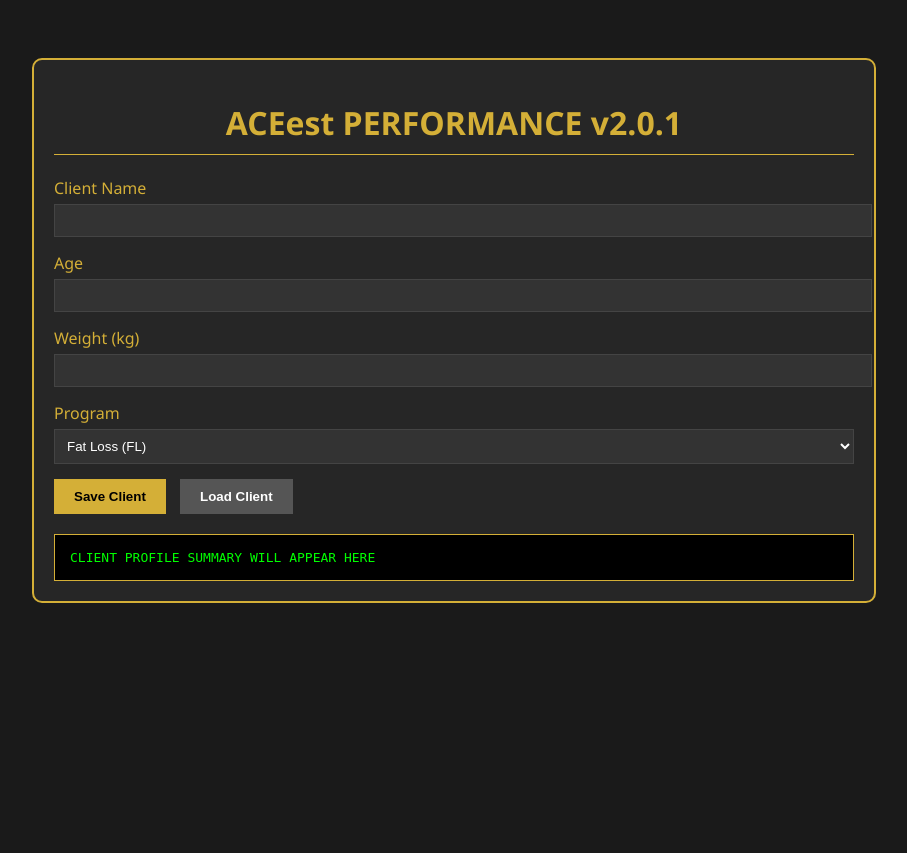
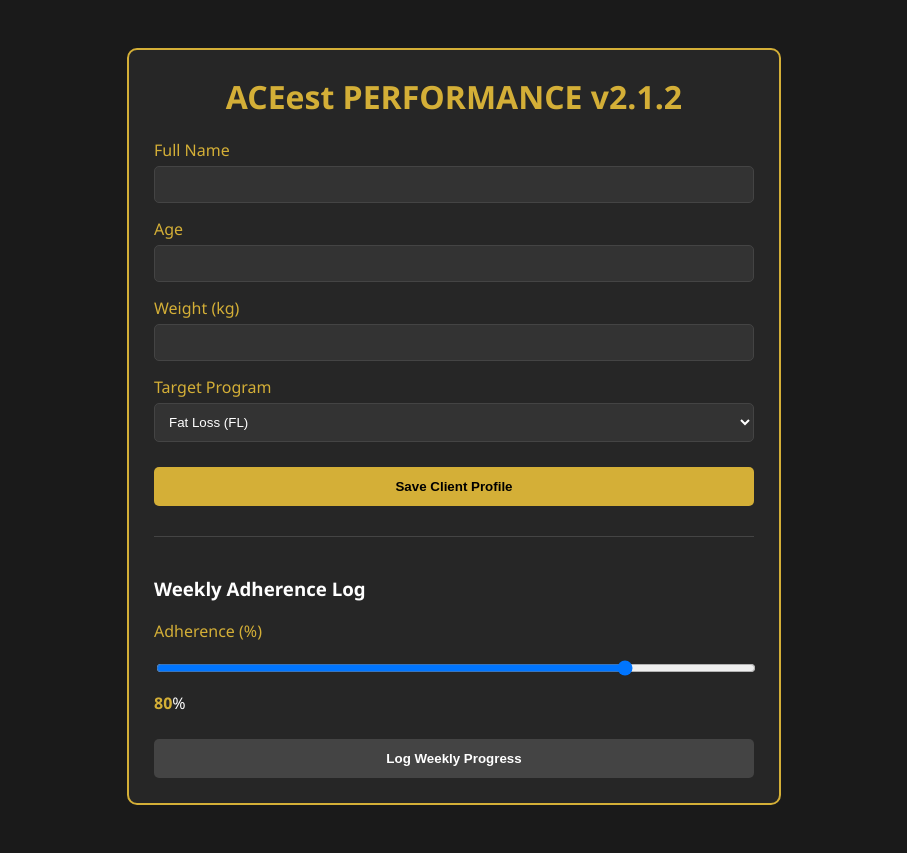
Before and after one commit to Ramyashreeyr2309/DevOps_Assignment_ACEest_Gym_and_Fitness_Application, a Flask app: page / in a window 1280 px wide. Shown: the whole page, without its empty margins (186-1093 px from the left). Before the commit the page ends 603 px from the top, so only its background shows below. Run offline with Flask 3, Linux system fonts and the light colour scheme.

Commit message:
created app_v_2_1_2

```diff
--- a/app/app.py
+++ b/app/app.py
@@ -1,14 +1,15 @@
 import sqlite3
 from flask import Flask, render_template, request, jsonify
+from datetime import datetime
 
 app = Flask(__name__)
 DB_NAME = "aceest_fitness.db"
 
-# Program data from Aceestver2.0.1.py
-PROGRAMS = {
-    "Fat Loss (FL)": {"factor": 22},
-    "Muscle Gain (MG)": {"factor": 35},
-    "Beginner (BG)": {"factor": 26}
+# Data factors from your v2.1.2 script
+PROGRAM_FACTORS = {
+    "Fat Loss (FL)": 22,
+    "Muscle Gain (MG)": 35,
+    "Beginner (BG)": 26
 }
 
 def get_db():
@@ -18,42 +19,56 @@ def get_db():
 
 @app.route('/')
 def index():
-    return render_template('index.html', programs=PROGRAMS.keys())
+    return render_template('index.html', programs=PROGRAM_FACTORS.keys())
 
 @app.route('/save_client', methods=['POST'])
 def save_client():
     data = request.json
     name = data.get('name')
-    age = int(data.get('age', 0))
     weight = float(data.get('weight', 0))
     program = data.get('program')
 
-    # Calculate calories using the factor from your logic
-    factor = PROGRAMS.get(program, {}).get('factor', 25)
+    # Logic from your save_data method
+    factor = PROGRAM_FACTORS.get(program, 25)
     calories = int(weight * factor)
 
+    conn = get_db()
     try:
-        conn = get_db()
         conn.execute("""
             INSERT INTO clients (name, age, weight, program, calories)
             VALUES (?, ?, ?, ?, ?)
             ON CONFLICT(name) DO UPDATE SET
             age=excluded.age, weight=excluded.weight, program=excluded.program, calories=excluded.calories
-        """, (name, age, weight, program, calories))
+        """, (name, data.get('age'), weight, program, calories))
         conn.commit()
+        return jsonify({"status": "success", "message": f"Client {name} saved!"})
+    except Exception as e:
+        return jsonify({"status": "error", "message": str(e)})
+    finally:
         conn.close()
-        return jsonify({"status": "success", "message": f"Saved {name} with {calories} kcal/day"})
+
+@app.route('/save_progress', methods=['POST'])
+def save_progress():
+    data = request.json
+    week = datetime.now().strftime("Week %U - %Y")
+
+    conn = get_db()
+    try:
+        # Check if the client exists
+        client = conn.execute("SELECT name FROM clients WHERE name = ?", (data.get('name'),)).fetchone()
+        if not client:
+            return jsonify({"status": "error", "message": "Client does not exist"}), 500
+
+        conn.execute("""
+            INSERT INTO progress (client_name, week, adherence)
+            VALUES (?, ?, ?)
+        """, (data.get('name'), week, data.get('adherence')))
+        conn.commit()
+        return jsonify({"status": "success", "message": "Weekly progress logged!"})
     except Exception as e:
         return jsonify({"status": "error", "message": str(e)}), 500
-
-@app.route('/load_client/<name>')
-def load_client(name):
-    conn = get_db()
-    row = conn.execute("SELECT * FROM clients WHERE name=?", (name,)).fetchone()
-    conn.close()
-    if row:
-        return jsonify(dict(row))
-    return jsonify({"error": "Client not found"}), 404
+    finally:
+        conn.close()
 
 if __name__ == '__main__':
     # host='0.0.0.0' is required for Docker connectivity
--- a/app/templates/index.html
+++ b/app/templates/index.html
@@ -1,88 +1,74 @@
 <!DOCTYPE html>
 <html>
 <head>
-    <title>ACEest Fitness v2.0.1</title>
+    <title>ACEest Fitness v2.1.2</title>
     <style>
-        body { background: #1a1a1a; color: white; font-family: 'Segoe UI', sans-serif; display: flex; flex-direction: column; align-items: center; }
-        .container { width: 800px; border: 2px solid #d4af37; padding: 20px; margin-top: 50px; border-radius: 10px; background: #262626; }
-        h1 { color: #d4af37; text-align: center; border-bottom: 1px solid #d4af37; padding-bottom: 10px; }
-        .form-group { margin-bottom: 15px; }
-        label { display: block; margin-bottom: 5px; color: #d4af37; }
-        input, select { width: 100%; padding: 8px; background: #333; border: 1px solid #444; color: white; }
-        button { background: #d4af37; color: black; border: none; padding: 10px 20px; font-weight: bold; cursor: pointer; margin-right: 10px; }
-        #summary { background: #000; color: #0f0; font-family: monospace; padding: 15px; border: 1px solid #d4af37; margin-top: 20px; white-space: pre; }
+        body { background: #1a1a1a; color: white; font-family: 'Segoe UI', sans-serif; padding: 40px; }
+        .card { background: #262626; border: 2px solid #d4af37; padding: 25px; border-radius: 10px; max-width: 600px; margin: auto; }
+        h1 { color: #d4af37; text-align: center; margin-top: 0; }
+        .input-group { margin-bottom: 15px; }
+        label { display: block; color: #d4af37; margin-bottom: 5px; }
+        input, select { width: 100%; padding: 10px; background: #333; border: 1px solid #444; color: white; border-radius: 5px; box-sizing: border-box;}
+        button { width: 100%; padding: 12px; background: #d4af37; color: black; border: none; font-weight: bold; cursor: pointer; border-radius: 5px; margin-top: 10px; }
+        .progress-section { margin-top: 30px; border-top: 1px solid #444; padding-top: 20px; }
     </style>
 </head>
 <body>
 
-<div class="container">
-    <h1>ACEest PERFORMANCE v2.0.1</h1>
+<div class="card">
+    <h1>ACEest PERFORMANCE v2.1.2</h1>
 
-    <div class="form-group">
-        <label>Client Name</label>
+    <div class="input-group">
+        <label>Full Name</label>
         <input type="text" id="name">
     </div>
-    <div class="form-group">
+    <div class="input-group">
         <label>Age</label>
         <input type="number" id="age">
     </div>
-    <div class="form-group">
+    <div class="input-group">
         <label>Weight (kg)</label>
         <input type="number" id="weight">
     </div>
-    <div class="form-group">
-        <label>Program</label>
+    <div class="input-group">
+        <label>Target Program</label>
         <select id="program">
             {% for p in programs %}
             <option value="{{ p }}">{{ p }}</option>
             {% endfor %}
         </select>
     </div>
+    <button onclick="sendData('/save_client')">Save Client Profile</button>
 
-    <button onclick="saveData()">Save Client</button>
-    <button onclick="loadData()" style="background: #555; color: white;">Load Client</button>
-
-    <div id="summary">CLIENT PROFILE SUMMARY WILL APPEAR HERE</div>
+    <div class="progress-section">
+        <h3>Weekly Adherence Log</h3>
+        <div class="input-group">
+            <label>Adherence (%)</label>
+            <input type="range" id="adherence" min="0" max="100" value="80" oninput="this.nextElementSibling.value = this.value">
+            <output style="color: #d4af37; font-weight: bold;">80</output>%
+        </div>
+        <button onclick="sendData('/save_progress')" style="background: #444; color: white;">Log Weekly Progress</button>
+    </div>
 </div>
 
 <script>
-async function saveData() {
-    const data = {
+async function sendData(endpoint) {
+    const payload = {
         name: document.getElementById('name').value,
         age: document.getElementById('age').value,
         weight: document.getElementById('weight').value,
-        program: document.getElementById('program').value
+        program: document.getElementById('program').value,
+        adherence: document.getElementById('adherence').value
     };
-    const response = await fetch('/save_client', {
+
+    const response = await fetch(endpoint, {
         method: 'POST',
         headers: {'Content-Type': 'application/json'},
-        body: JSON.stringify(data)
+        body: JSON.stringify(payload)
     });
+
     const result = await response.json();
     alert(result.message);
-    if(result.status === 'success') loadData();
-}
-
-async function loadData() {
-    const name = document.getElementById('name').value;
-    const response = await fetch(`/load_client/${name}`);
-    const data = await response.json();
-
-    if(data.error) {
-        alert(data.error);
-    } else {
-        document.getElementById('age').value = data.age;
-        document.getElementById('weight').value = data.weight;
-        document.getElementById('program').value = data.program;
-
-        document.getElementById('summary').innerText =
-            `CLIENT PROFILE\n--------------\n` +
-            `Name     : ${data.name}\n` +
-            `Age      : ${data.age}\n` +
-            `Weight   : ${data.weight} kg\n` +
-            `Program  : ${data.program}\n` +
-            `Calories : ${data.calories} kcal/day`;
-    }
 }
 </script>
 </body>
```
Also changed, not shown: app/test_app.py (+32 -23 lines), app/aceest_fitness.db.
